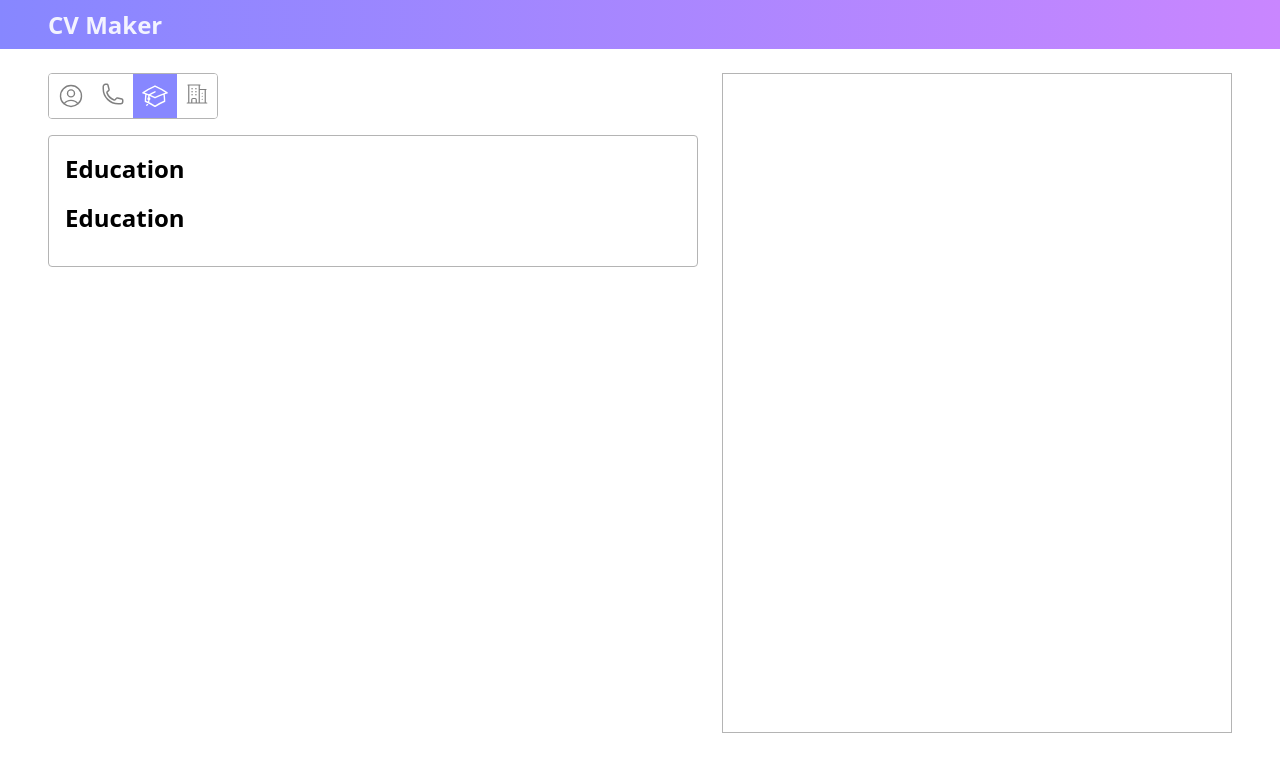
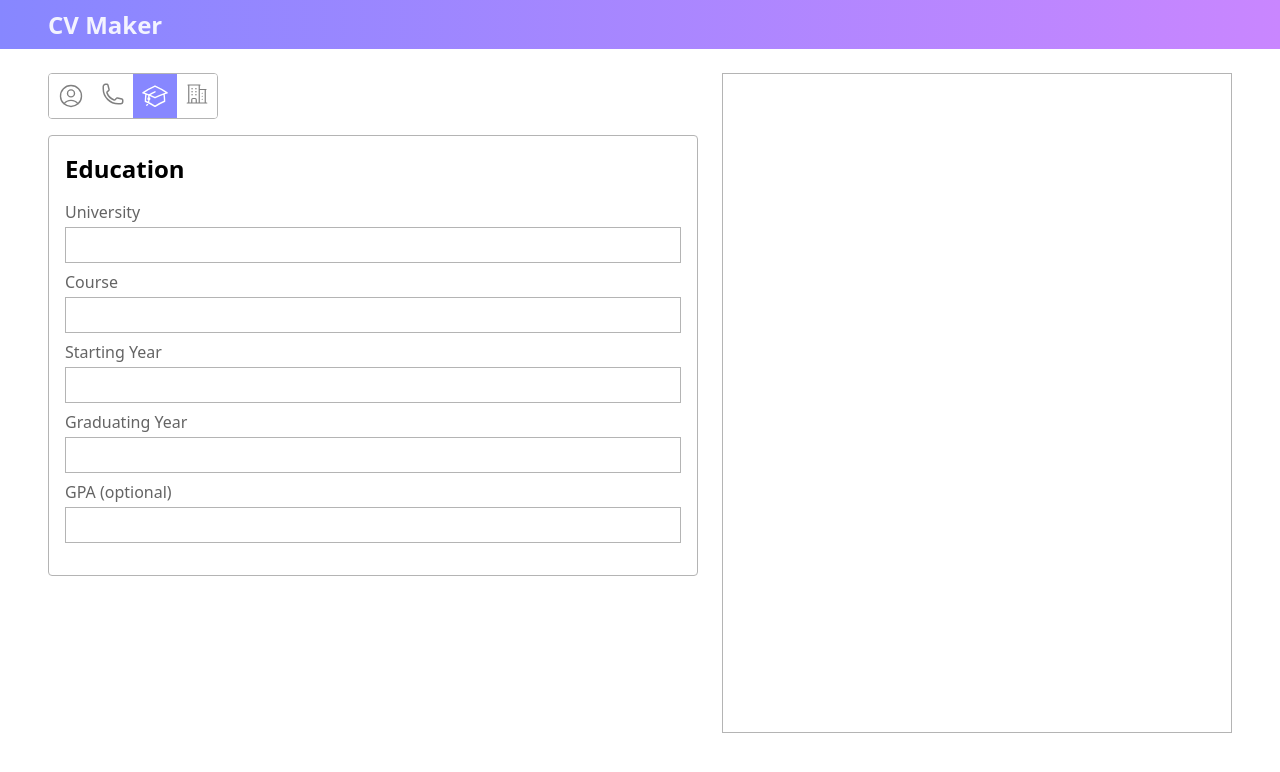
Before and after one commit to NotRelix/cv-maker, a React (Vite) app: page / in a window 1280 px wide. Both pictures are taken after a click on the button 155 px from the left and 96 px from the top of the page. Shown: the top 772 px of the page. Built offline with nearby package versions, Linux system fonts and the light colour scheme.

Commit message:
feat: add initial details for education

```diff
--- /dev/null
+++ b/src/components/EducationForm.jsx
@@ -0,0 +1,59 @@
+const EducationForm = ({ userInfo, onChange }) => {
+  return (
+    <form action="">
+      <div className='contact-info__field'>
+        <label htmlFor="university">University</label>
+        <input
+          type="text"
+          id='university'
+          name='university'
+          value={userInfo.university}
+          onChange={(e) => onChange(e, "university")}
+        />
+      </div>
+      <div className='contact-info__field'>
+        <label htmlFor="course">Course</label>
+        <input
+          type="text"
+          id='course'
+          name='course'
+          value={userInfo.course}
+          onChange={(e) => onChange(e, "course")}
+        />
+      </div>
+      <div className='contact-info__field'>
+        <label htmlFor="starting-year">Starting Year</label>
+        <input
+          type="number"
+          id='starting-year'
+          name='starting-year'
+          value={userInfo.startingYear}
+          onChange={(e) => onChange(e, "startingYear")}
+        />
+      </div>
+      <div className='contact-info__field'>
+        <label htmlFor="graduating-year">Graduating Year</label>
+        <input
+          type="number"
+          id='graduating-year'
+          name='graduating-year'
+          value={userInfo.graduatingYear}
+          onChange={(e) => onChange(e, "graduatingYear")}
+        />
+      </div>
+      {/* Add ongoing button here */}
+      <div className='contact-info__field'>
+        <label htmlFor="gpa">GPA (optional)</label>
+        <input
+          type="number"
+          id='gpa'
+          name='gpa'
+          value={userInfo.gpa}
+          onChange={(e) => onChange(e, "gpa")}
+        />
+      </div>
+    </form>
+  )
+}
+
+export default EducationForm;
--- a/src/components/UserDetails.jsx
+++ b/src/components/UserDetails.jsx
@@ -3,6 +3,7 @@ import '../styles/UserDetails.css';
 import SelectEdit from './SelectEdit';
 import BasicInfoForm from './BasicInfoForm';
 import ContactInfoForm from './ContactInfoForm';
+import EducationForm from './EducationForm';
 
 const UserDetails = ({ userInfo, onChange }) => {
   const [currentTab, setCurrentTab] = useState(0);
@@ -20,7 +21,7 @@ const UserDetails = ({ userInfo, onChange }) => {
     {
       id: 2,
       title: "Education",
-      form: <h1>Education</h1>
+      form: <EducationForm userInfo={userInfo} onChange={onChange} />
     },
     {
       id: 3,
--- a/src/data/userInfoData.js
+++ b/src/data/userInfoData.js
@@ -7,4 +7,8 @@ export const userInfoData = {
   phoneNumber: "",
   location: "",
   website: "",
+  university: "",
+  course: "",
+  startingYear: "",
+  graduatingYear: "",
 }
```
